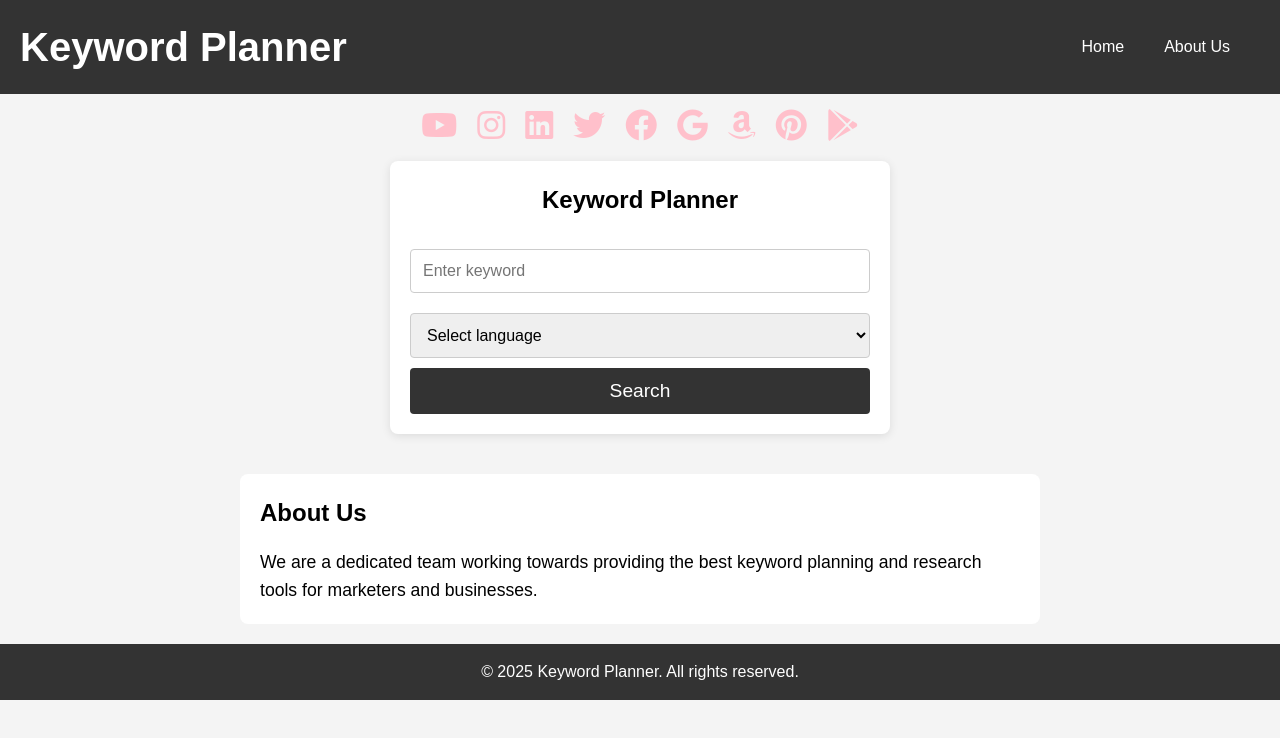
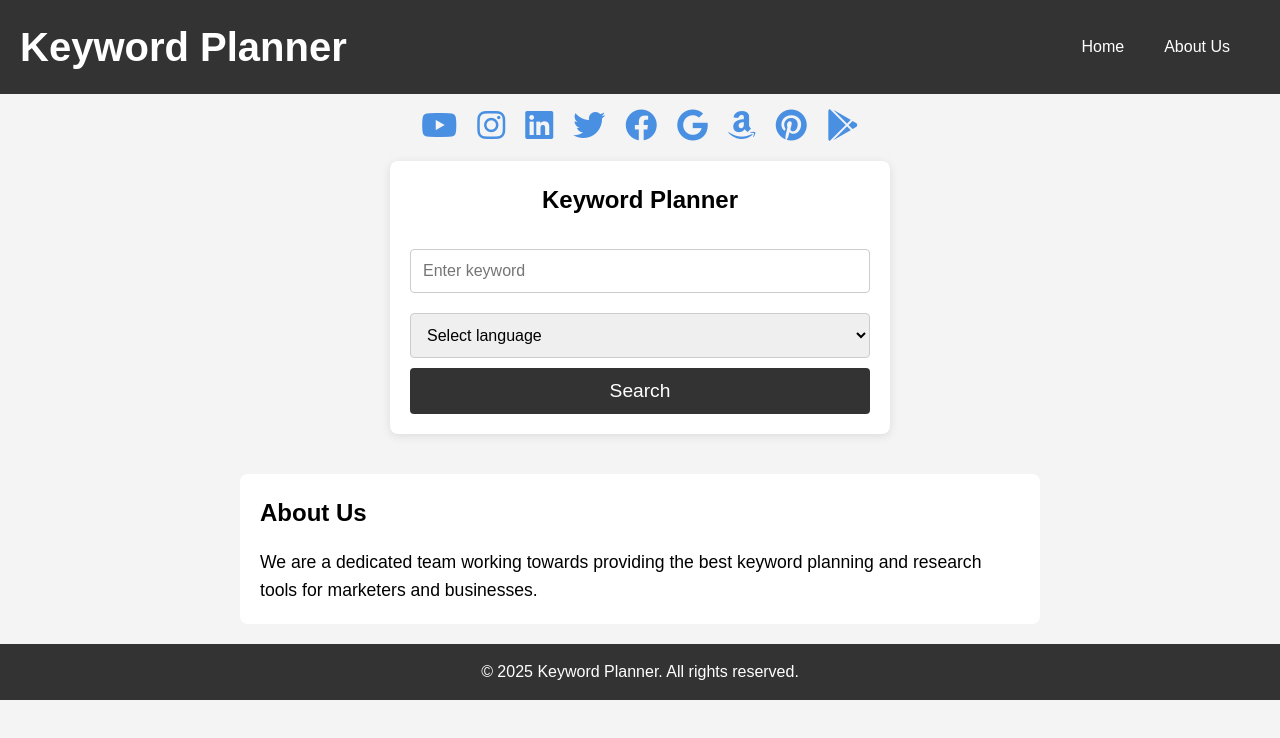
Before and after one commit to snehankita-410/Keyword-planner, a plain HTML site: page index.html in a window 1280 px wide. Drawn offline with Linux system fonts and the light colour scheme.

Commit message:
Add files via upload

```diff
--- a/style.css
+++ b/style.css
@@ -71,7 +71,8 @@ nav a:hover {
     display: flex;
     align-items: center;
     gap: 8px;
-    color: pink;
+    color: #4A90E2
+;
 }
 
 .social-media-icons a i {
```
